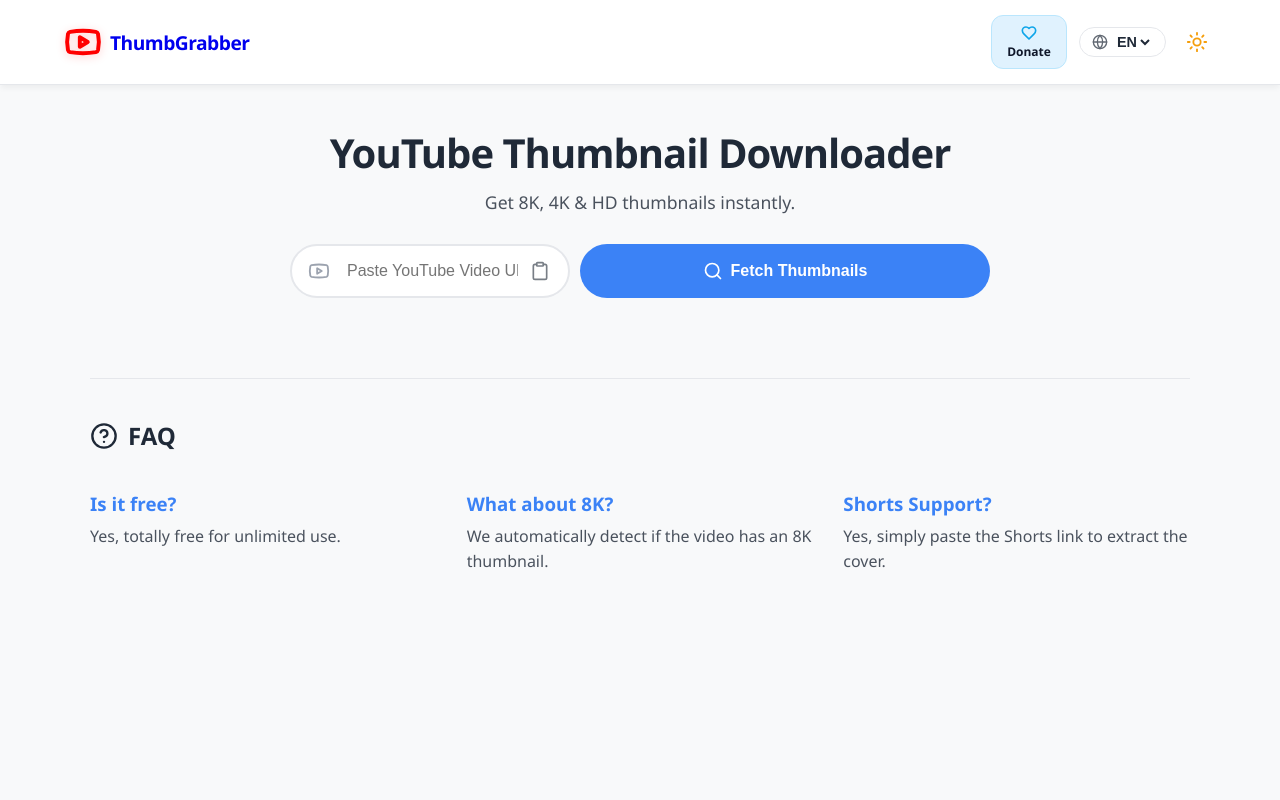
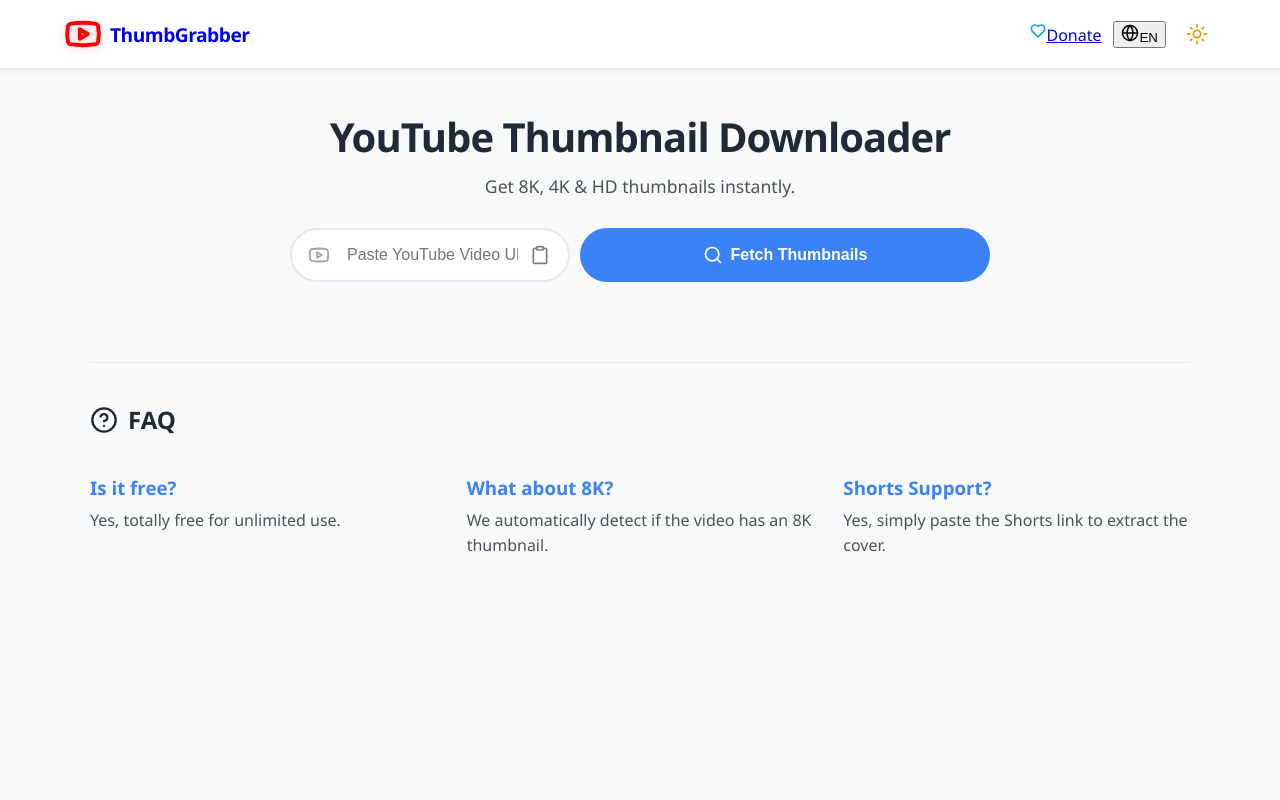
Before and after one commit to sahoriaj/thumbnail-downloader, a React (Create React App) app: page / in a window 1280 px wide. Shown: the top 800 px of the page. Built offline with nearby package versions, Linux system fonts and the light colour scheme.

Commit message:
Update Header.tsx

```diff
--- a/src/components/Header.tsx
+++ b/src/components/Header.tsx
@@ -1,6 +1,7 @@
 import React from 'react';
 import { Link } from 'react-router-dom';
-import { Youtube, Heart, Globe, Sun, Moon } from 'lucide-react';
+import { Youtube, Heart, Sun, Moon } from 'lucide-react';
+import LanguageSelector from './LanguageSelector'; // Import the new component
 
 interface HeaderProps {
   theme: string;
@@ -19,26 +20,16 @@
       </Link>
 
       <div className="header-controls">
-        {/* DONATE BUTTON - Styled like your screenshot */}
-        <a href="https://ko-fi.com/" target="_blank" rel="noopener noreferrer" className="donate-btn">
+        {/* DONATE BUTTON - Minimalist (No Background) */}
+        <a href="https://ko-fi.com/" target="_blank" rel="noopener noreferrer" className="donate-btn-minimal" title="Donate">
           <Heart className="donate-icon" />
           <span>Donate</span>
         </a>
 
-        {/* Language Selector */}
-        <div className="lang-wrapper">
-          <Globe className="lang-icon" size={16} />
-          <select
-            value={lang}
-            onChange={(e) => setLang(e.target.value)}
-            className="lang-select"
-          >
-            <option value="en">EN</option>
-            <option value="es">ES</option>
-          </select>
-        </div>
+        {/* NEW LANGUAGE SELECTOR */}
+        <LanguageSelector currentLang={lang} setLang={setLang} />
 
-        {/* Theme Toggle - Sun/Moon Icons */}
+        {/* Theme Toggle */}
         <button
           className="icon-btn-header theme-btn"
           onClick={toggleTheme}
```
